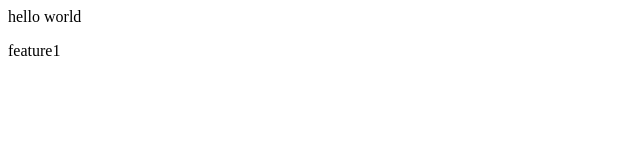
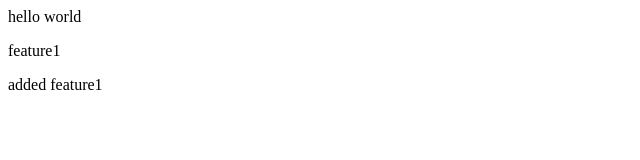
Before and after one commit to Shivam-Singh-05/demo, a plain HTML site: page index.html in a window 1280 px wide. Shown: the whole page, without its empty margins (0-640 px from the left). Drawn offline with Linux system fonts and the light colour scheme.

Commit message:
again added feature1

```diff
--- a/index.html
+++ b/index.html
@@ -1,2 +1,3 @@
 <p>hello world</p>
 <p>feature1</p>
+<p>added feature1</p>
```
